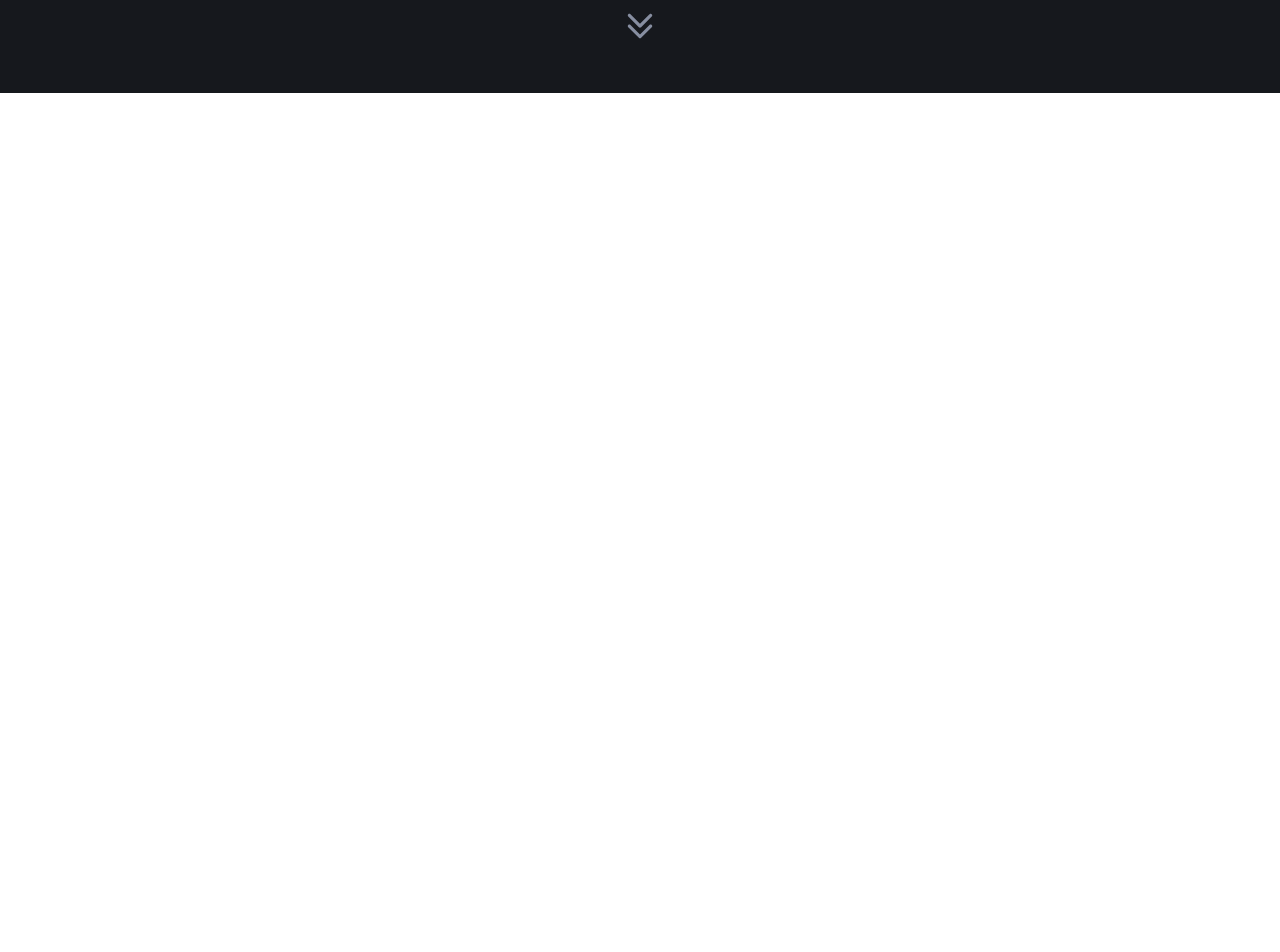
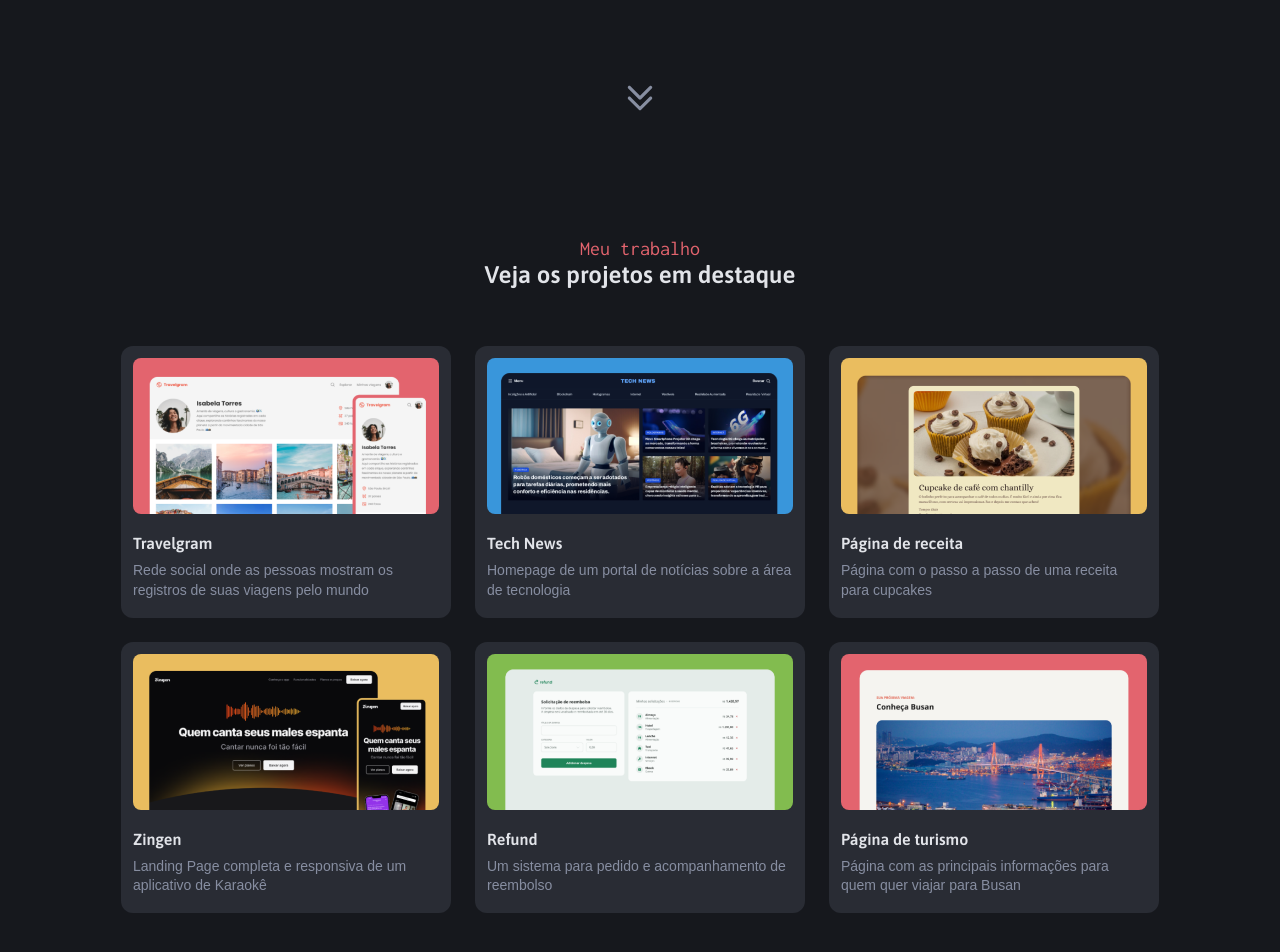
Before and after one commit to hannahmem/portfolio-dev-project, a plain HTML site: page index.html in a window 1280 px wide. Shown: the part 686-1638 px from the top of the page. Before the commit the page ends 800 px from the top, so only its background shows below. Drawn offline with Linux system fonts and the light colour scheme.

Commit message:
main section

```diff
--- a/index.html
+++ b/index.html
@@ -52,4 +52,51 @@
             </a>
         </div>
     </header>
+
+    <main>
+        <div class="container">
+            <h3>Meu trabalho</h3>
+            <h2>Veja os projetos em destaque</h2>
+            <div class="grid">
+                <div class="flex box">
+                    <img src="assets/Thumbnail_Project-01.png" alt="Blog travelgram">
+                    <h4>Travelgram</h4>
+                    <p>Rede social onde as pessoas mostram os registros de suas viagens pelo mundo</p>
+                </div>
+
+                <div class="flex box">
+                    <img src="assets/Thumbnail_Project-02.png" alt="Portal de notícias">
+                    <h4>Tech News</h4>
+                    <p>Homepage de um portal de notícias sobre a área de tecnologia</p>
+                </div>
+
+                <div class="flex box">
+                    <img src="assets/Thumbnail_Project-03.png" alt="Página de receita">
+                    <h4>Página de receita</h4>
+                    <p>Página com o passo a passo de uma receita para cupcakes</p>
+                </div>
+
+                <div class="flex box">
+                    <img src="assets/Thumbnail_Project-04.png" alt="Zingen landing page">
+                    <h4>Zingen</h4>
+                    <p>Landing Page completa e responsiva de um aplicativo de Karaokê</p>
+                </div>
+
+                <div class="flex box">
+                    <img src="assets/Thumbnail_Project-05.png" alt="Blog travelgram">
+                    <h4>Refund</h4>
+                    <p>Um sistema para pedido e acompanhamento de reembolso</p>
+                </div>
+
+                <div class="flex box">
+                    <img src="assets/Thumbnail_Project-06.png" alt="Página de turismo">
+                    <h4>Página de turismo</h4>
+                    <p>Página com as principais informações para quem quer viajar para Busan</p>
+                </div>
+            </div>
+        </div>
+    </main>
+
+
+</body>
 </html>
--- a/styles/global.css
+++ b/styles/global.css
@@ -21,16 +21,33 @@
     --font-family-incon: "Inconsolata", monospace;
     --font-family-maven: "Maven", sans-serif;
     --h1: 600 56px/120% var(--font-family-asap);
-    --h4: 600 24px/120% var(--font-family-asap);
-    --h6: 600 16px/120% var(--font-family-asap);
+    --title-md: 600 24px/120% var(--font-family-asap);
+    --title-sm: 600 16px/120% var(--font-family-asap);
     --subtitle: 20px/120% var(--font-family-incon);
     --text-md: 16px/140% var(--font-family-maven);
     --text-sm: 14px/140% var(--font-family-maven);
 }
 
-/* body {
-    background-color: var(--color-gray-300);
-} */
-/* footer {
-    background-image: url(/assets/Background_Contacts.png);
-} */
+.container {
+    display: flex;
+    flex-flow: column wrap;
+    align-items: center;
+}
+
+h3 {
+    font: var(--subtitle);
+}
+
+h2 {
+    font: var(--title-md);
+}
+
+h4 {
+    font: var(--title-sm);
+    color: var(--color-gray-600)
+}
+
+p {
+    font: var(--text-sm);
+    color: var(--color-gray-400);
+}
--- a/styles/header.css
+++ b/styles/header.css
@@ -1,9 +1,6 @@
 header {
     .container {
         background: url('/assets/Background_Intro.png') no-repeat center/cover;
-        display: flex;
-        flex-flow: column wrap;
-        align-items: center;
     }
 
     .container-header {
@@ -32,7 +29,6 @@ header {
 
     h3 {
         padding-top: 3.5rem;
-        font: var(--subtitle);
         color: var(--color-gray-500);
     }
 
@@ -42,8 +38,6 @@ header {
 
     p {
         text-align: center;
-        font: var(--text-sm);
-        color: var(--color-gray-400);
         padding-bottom: 5rem;
     }
 
--- a/styles/index.css
+++ b/styles/index.css
@@ -1,3 +1,3 @@
 @import url(global.css);
 @import url(header.css);
-@import url(utilities.css);
+@import url(main.css);
--- /dev/null
+++ b/styles/main.css
@@ -0,0 +1,49 @@
+ main {
+    background-color: var(--color-gray-200);
+
+    p {
+        flex: 1;
+        padding-top: 0.5rem;
+    }
+
+    div > img {
+        border-radius: 8px;
+        width: 19.125rem;
+        height: 9.75rem;
+        margin: 12px auto 0;
+    }
+
+    padding-bottom: 9rem;
+}
+
+.flex {
+    display: flex;
+    flex-flow: column wrap;
+}
+
+.box {
+    border-radius: 12px;
+    width: 20.625rem;
+    background-color: var(--color-gray-300);
+    padding: 0 12px 17px 12px;
+}
+
+.grid {
+    display: grid;
+    grid-template-columns: 1fr 1fr 1fr;
+    gap: 1.5rem;
+}
+
+h2 {
+    color: var(--color-gray-600);
+    margin-bottom: 3.5rem;
+}
+
+h3 {
+    margin-top: 4.5rem;
+    color: var(--color-red);
+ }
+
+ h4 {
+    padding-top: 1.25rem;
+ }
```
Also changed, not shown: styles/utilities.css (deleted).
